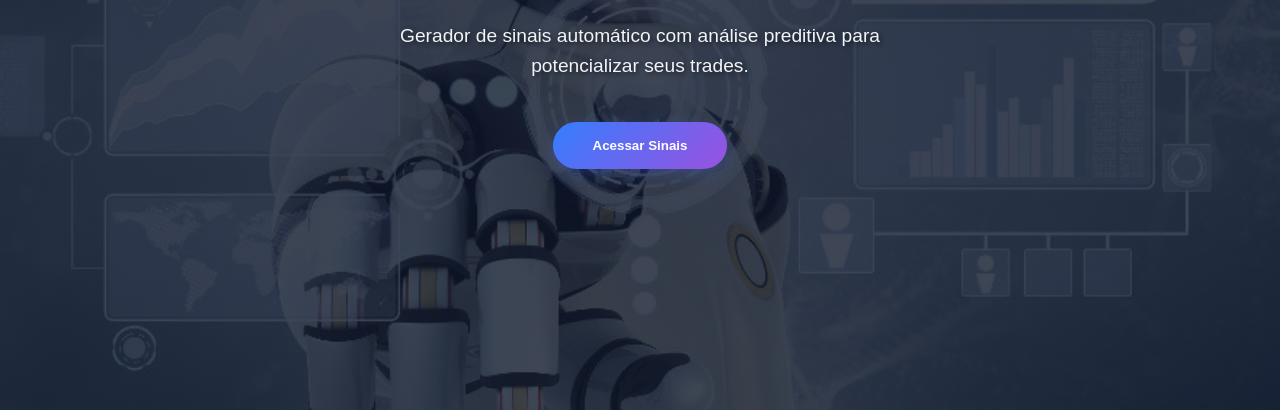
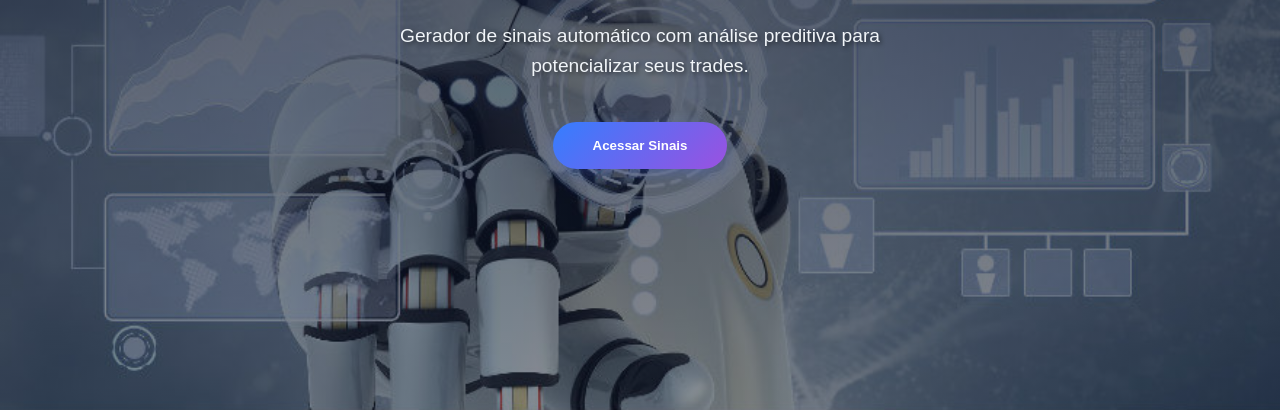
Before and after one commit to giliardmart/tradingpro-site, a plain HTML site: page index.html in a window 1280 px wide. Shown: the part 390-800 px from the top of the page. Drawn offline with Linux system fonts and the light colour scheme.

Commit message:
Update style.css

```diff
--- a/style.css
+++ b/style.css
@@ -66,7 +66,7 @@ body {
 
 /* Hero Section */
 .hero {
-    background: linear-gradient(rgba(15, 23, 42, 0.8), rgba(15, 23, 42, 0.8)),
+    background: linear-gradient(rgba(15, 23, 42, 0.8), rgba(15, 23, 42, 0.5)),
     url('images/robots-de-opcoes-binarias.jpg');
     background-size: cover;
     background-position: center;
```
